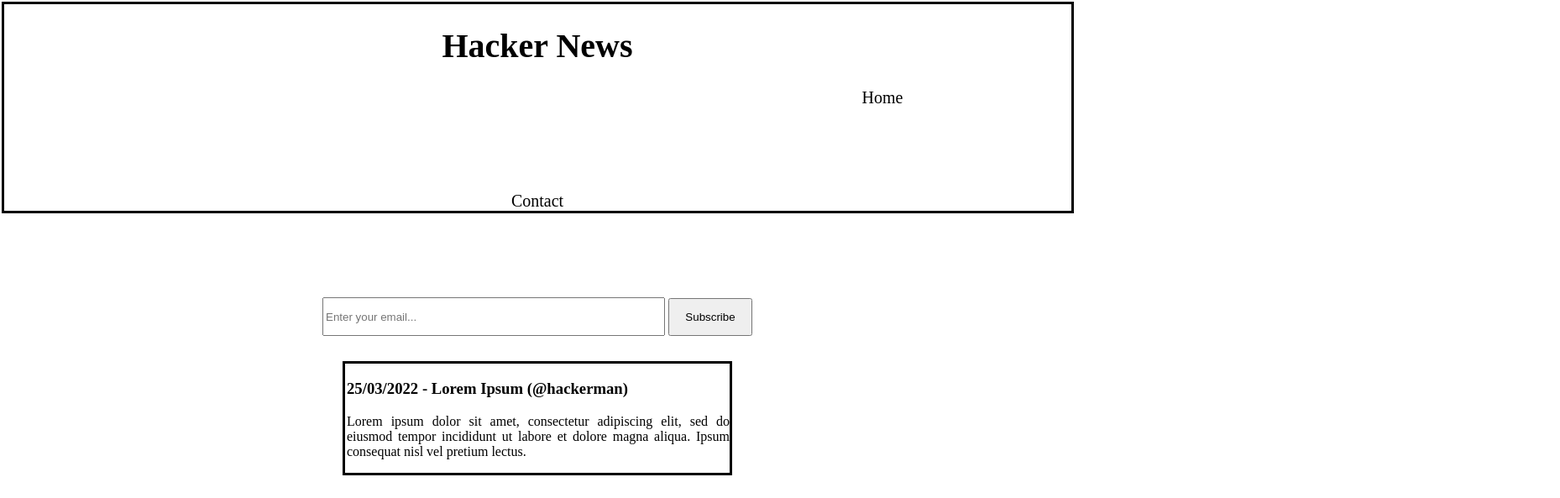
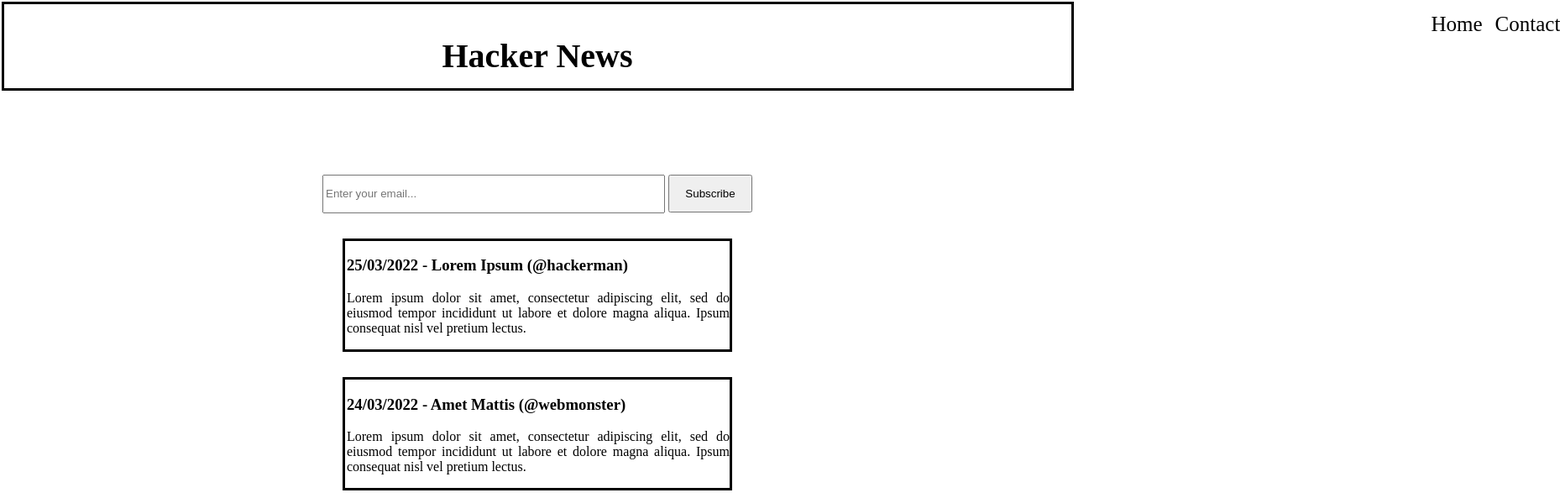
Before and after one commit to Maruxi01/Hacker-News, a plain HTML site: page index.html in a window 1280 px wide. Shown: the top 593 px of the page at 84% size, 1858 px wide, since content can reach past the window. Drawn offline with Linux system fonts and the light colour scheme.

Commit message:
Botones actualizados

```diff
--- a/contactStyle.css
+++ b/contactStyle.css
@@ -6,22 +6,36 @@ header{
     margin-top: -6.5px;
     font-size:20px;
 }
+h1{
+    text-align: center;
+    display: inline;
+    position:static;
+    z-index: 100;
+}
 a{
+    font-size: 25px;
+    margin-top: 10px;
     text-decoration: none;
     color: black;
 
 }
+a#home{
+    margin-left: 1700px;
+    margin-right: 15px;
+    display: flex;
+}
+a#contact{
+    display: flex;
+
+}
 a:hover{
+    color: white;
     background-color:#E1E1E1;
 }
 a:visited{
-    background-color: gray;
+    color: gray;
 }
-#home{
-    margin-left: 1350px;
-    margin-bottom: -200px;
-    z-index: 0;
-}
+
 section h1{
     margin-top: 100px;
     text-align: center;
@@ -44,3 +58,6 @@ input{
 .campoMsg *{
     vertical-align: middle;
 }
+nav{
+    display: flex;
+}
--- a/homeStyle.css
+++ b/homeStyle.css
@@ -5,28 +5,35 @@ header{
     margin-right:-6.5px;
     margin-top: -6.5px;
     font-size:20px;
-
+    height: 100px;
 }
 a{
+    font-size: 25px;
+    margin-top: 10px;
     text-decoration: none;
     color: black;
 
 }
+a#home{
+    margin-left: 1700px;
+    margin-right: 15px;
+    display: flex;
+}
+a#contact{
+    display: flex;
+
+}
 a:hover{
+    color: white;
     background-color:#E1E1E1;
 }
 a:visited{
-    background-color: gray;
+    color: gray;
 }
-#home{
-    float: right;
-    position: relative;
-    margin-left: 1350px;
-    margin-bottom: 100px;
-    margin-right: 200px;
-    z-index: 1;
-}
+
 h1{
+    text-align: center;
+    display: inline;
     position:static;
     z-index: 100;
 }
@@ -60,3 +67,6 @@ footer{
     text-align: center;
     margin-top: 300px;
 }
+nav{
+    display: flex;
+}
--- a/index.html
+++ b/index.html
@@ -10,11 +10,12 @@
 <body>
     <!-- Falta superponer los links para ponerlos en la esquina -->
     <header>
-        <h1>Hacker News</h1>
         <nav>
             <a href="https://maruxi01.github.io/Hacker-News/" id="home" target="_self">Home</a>
             <a href="https://maruxi01.github.io/Hacker-News/contact.html" target="_self" id="contact">Contact</a>
         </nav>
+        <h1>Hacker News</h1>
+
     </header>
 
 
```
Also changed, not shown: contact.html (+2 -1 lines).
